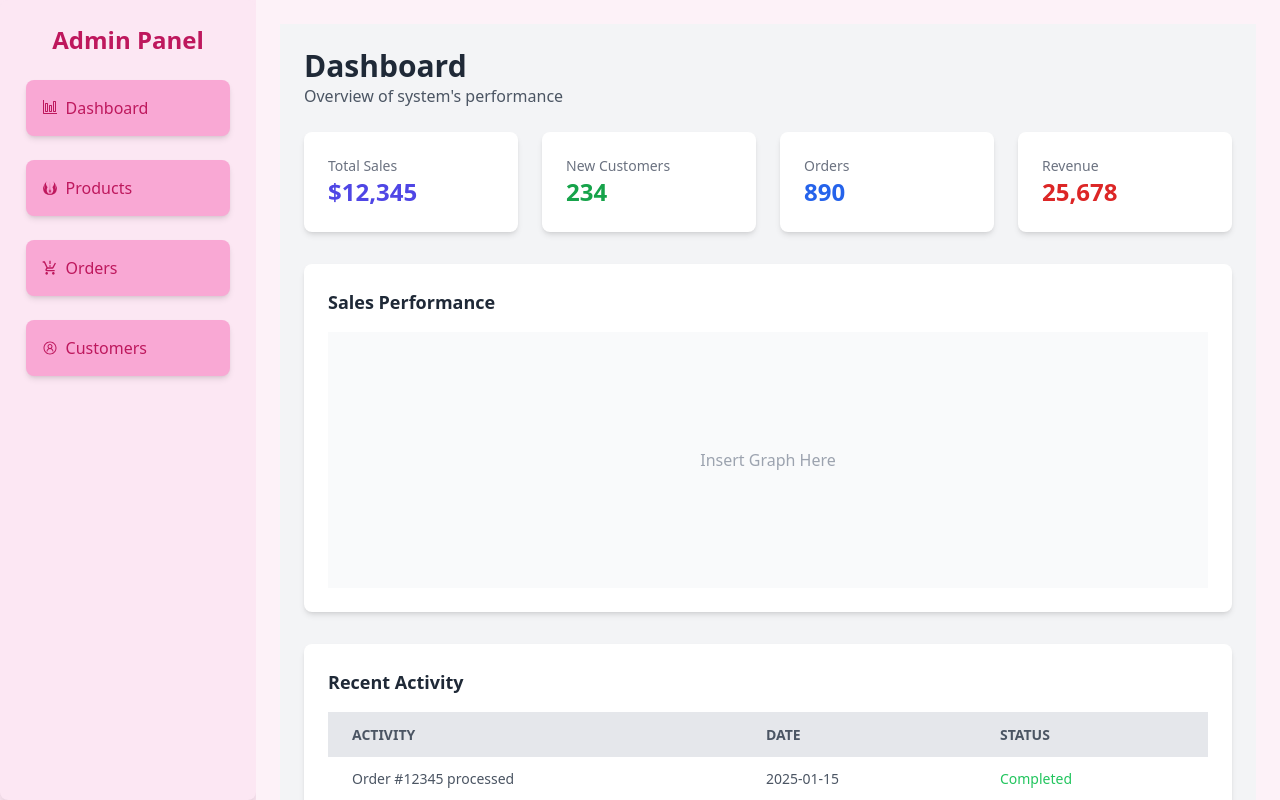
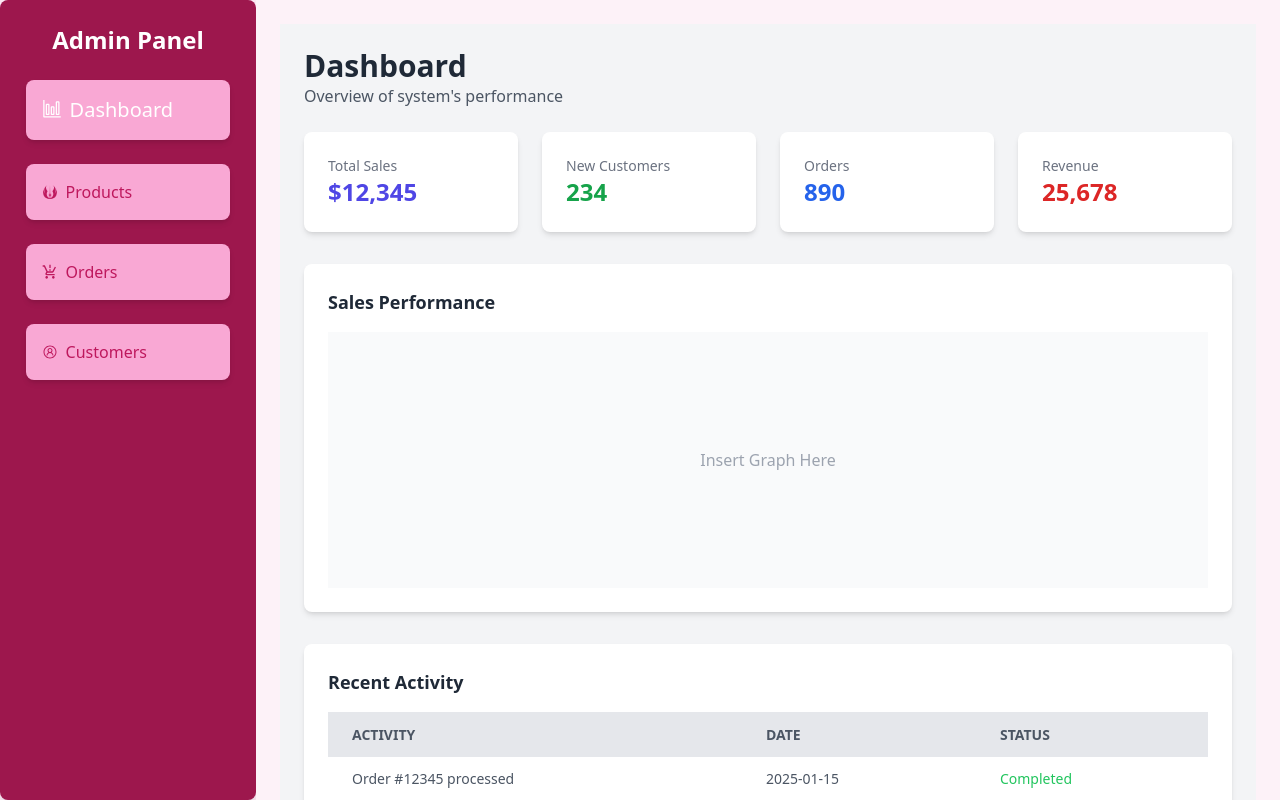
Before and after one commit to SKPHDeemantha/E-platformFrontend, a React (Vite) app: page /admin in a window 1280 px wide. Built offline with nearby package versions, Linux system fonts and the light colour scheme.

Commit message:
Enhance Header, AdminHomepage, and LoginPage styles; update colors and hover effects for improved aesthetics and accessibility

```diff
--- a/src/components/Header.jsx
+++ b/src/components/Header.jsx
@@ -44,10 +44,10 @@ export default function Header() {
 
         <div className="relative hidden lg:flex items-center">
           <Link
-            className="p-2 text-xl text-white hover:text-pink-900 hover:shadow-xl hover:outline flex items-center hover:scale-105 transition-transform"
+            className="p-2 text-xl text-white hover:text-pink-900 hover:shadow-xl hover:outline flex items-center hover:scale-105 transition-transform hover:rounded-lg"
             to="/cart"
-          >
-            View Cart <GiShoppingCart className="ml-1" />
+          ><span className=" text-white hover:text-pink-900  text-transparent"> View Cart</span>
+            <GiShoppingCart className="ml-1" />
           </Link>
           <span className="absolute top-0 right-0 bg-red-500 text-white text-xs rounded-full px-1 ">
 
@@ -58,25 +58,25 @@ export default function Header() {
         <nav className="hidden lg:flex space-x-8 items-center">
           <Link
             to="/"
-            className="text-white font-bold p-2 bg-opacity-30 text-xl hover:shadow-xl hover:outline hover:border-b border-primary hover:text-pink-900 hover:scale-105 transition-transform"
+            className="text-white font-bold p-2 bg-opacity-30 text-xl hover:shadow-xl hover:outline hover:border-b border-primary hover:text-pink-900 hover:scale-105 transition-transform hover:rounded-lg"
           >
             Home
           </Link>
           <Link
             to="/products"
-            className="text-white font-bold p-2 text-xl hover:border-b hover:shadow-xl hover:outline border-primary hover:text-pink-900 hover:scale-105 transition-transform"
+            className="text-white font-bold p-2 text-xl hover:border-b hover:shadow-xl hover:outline border-primary hover:text-pink-900 hover:scale-105 transition-transform hover:rounded-lg"
           >
             Products
           </Link>
           <Link
             to="/contactus"
-            className="text-white p-2 font-bold text-xl hover:border-b hover:shadow-xl hover:outline border-primary hover:text-pink-900 hover:scale-105 transition-transform"
+            className="text-white p-2 font-bold text-xl hover:border-b hover:shadow-xl hover:outline border-primary hover:text-pink-900 hover:scale-105 transition-transform hover:rounded-lg"
           >
             Contact Us
           </Link>
           <Link
             to="/signup"
-            className="text-white p-2 font-bold text-xl hover:border-b hover:shadow-xl hover:outline border-primary hover:text-pink-900 hover:scale-105 transition-transform"
+            className="text-white p-2 font-bold text-xl hover:border-b hover:shadow-xl hover:outline border-primary hover:text-pink-900 hover:scale-105 transition-transform hover:rounded-lg"
           >
             Sign Up
           </Link>
@@ -85,7 +85,7 @@ export default function Header() {
         {/* Cart for Mobile Screens */}
         <div className="relative lg:hidden">
           <Link
-            className="p-2 text-2xl text-white hover:shadow-xl hover:outline hover:text-pink-900 hover:scale-105 transition-transform"
+            className="p-2 text-2xl text-white hover:shadow-xl hover:outline hover:text-pink-900 hover:scale-105 transition-transform hover:rounded-lg"
             to="/cart"
           >
             <GiShoppingCart />
--- a/src/pages/AdminHomepage.jsx
+++ b/src/pages/AdminHomepage.jsx
@@ -17,10 +17,10 @@ export default function AdminHomepage() {
     <div className="bg-pink-100 w-full h-screen flex">
 
 
-      <div className="bg-pink-100 w-[20%] h-screen flex flex-col items-center text-justify rounded-lg shadow-lg">
-        <h1 className="text-pink-700 text-2xl font-bold mt-6">Admin Panel</h1>
+      <div className="bg-pink-800 w-[20%] h-screen flex flex-col items-center text-justify rounded-lg shadow-lg">
+        <h1 className="text-white text-2xl font-bold mt-6">Admin Panel</h1>
         <button className="bg-pink-300 p-4 w-[80%] h-auto text-justify items-center justify-center text-pink-900 shadow-md mt-6 rounded-lg hover:bg-pink-400">
-          <Link className="flex flex-row items-center text-pink-700 hover:text-pink-900" to="/admin/dashboard">
+          <Link className="flex flex-row items-center text-white text-xl hover:text-pink-900" to="/admin/dashboard">
             <VscGraph className="mr-2" />
             Dashboard
           </Link>
--- a/src/pages/loginpage.jsx
+++ b/src/pages/loginpage.jsx
@@ -104,7 +104,7 @@ export default function LoginPage() {
 
                     <button
                         type="submit"
-                        className="w-full bg-pink-500 hover:bg-pink-700 text-white font-bold py-2 px-4 rounded-lg focus:outline-none focus:ring-2 focus:ring-pink-500 focus:ring-offset-2 transition"
+                        className="w-full bg-black hover:bg-pink-600 text-white font-bold py-2 px-4 rounded-lg focus:outline-none focus:ring-2 focus:ring-pink-500 focus:ring-offset-2 transition mt-4"
                         onClick={()=>{googlelogin()}}
                     >
                       Login with Google
```
